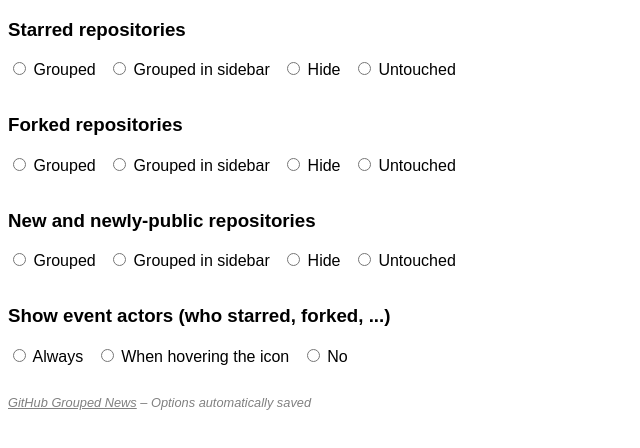
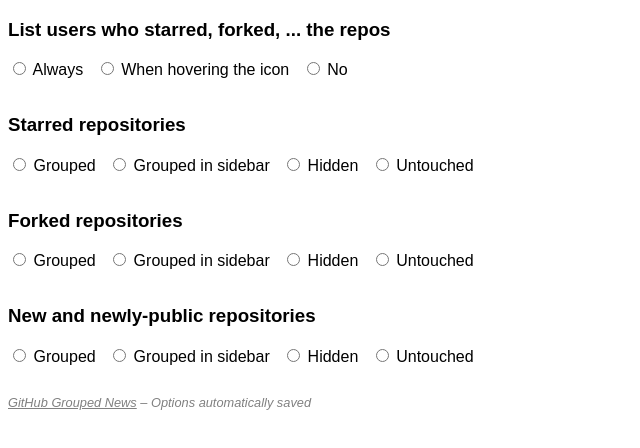
Before and after one commit to fregante/github-clean-feed, a browser extension: page extension/options.html in a window 1280 px wide. Shown: the whole page, without its empty margins (0-640 px from the left). Drawn offline with Linux system fonts and the light colour scheme.

Commit message:
Clearer options

```diff
--- a/extension/options.html
+++ b/extension/options.html
@@ -38,6 +38,21 @@
 </style>
 
 <form id="options-form">
+    <h3>List users who starred, forked, ... the repos</h3>
+    <div class="one-line-labels">
+        <label>
+            <input name="actors" type="radio" value="always">
+            Always
+        </label>
+        <label>
+            <input name="actors" type="radio" value="hover">
+            When hovering the icon
+        </label>
+        <label>
+            <input name="actors" type="radio" value="none">
+            No
+        </label>
+    </div>
     <h3>Starred repositories</h3>
     <div class="one-line-labels">
         <label>
@@ -50,7 +65,7 @@
         </label>
         <label>
             <input name="starredRepos" type="radio" value="hide">
-            Hide
+            Hidden
         </label>
         <label>
             <input name="starredRepos" type="radio" value="off">
@@ -70,7 +85,7 @@
         </label>
         <label>
             <input name="forkedRepos" type="radio" value="hide">
-            Hide
+            Hidden
         </label>
         <label>
             <input name="forkedRepos" type="radio" value="off">
@@ -90,27 +105,11 @@
         </label>
         <label>
             <input name="newRepos" type="radio" value="hide">
-            Hide
+            Hidden
         </label>
         <label>
             <input name="newRepos" type="radio" value="off">
             Untouched
-        </label>
-    </div>
-
-    <h3>Show event actors (who starred, forked, ...)</h3>
-    <div class="one-line-labels">
-        <label>
-            <input name="actors" type="radio" value="always">
-            Always
-        </label>
-        <label>
-            <input name="actors" type="radio" value="hover">
-            When hovering the icon
-        </label>
-        <label>
-            <input name="actors" type="radio" value="none">
-            No
         </label>
     </div>
 </form>
```
